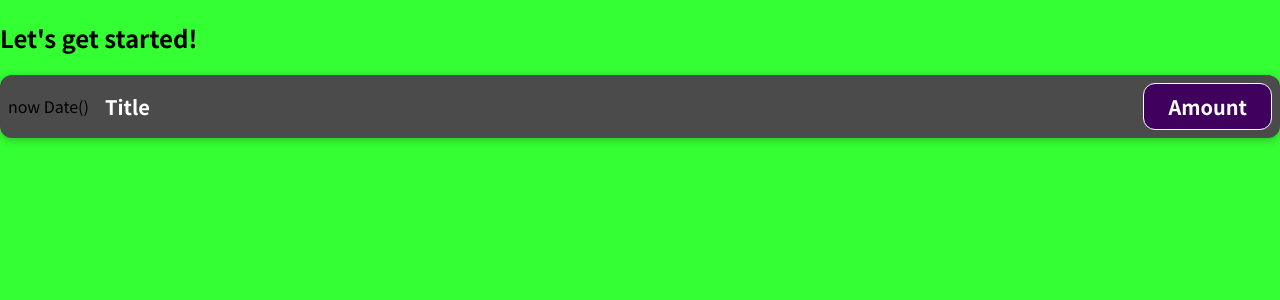
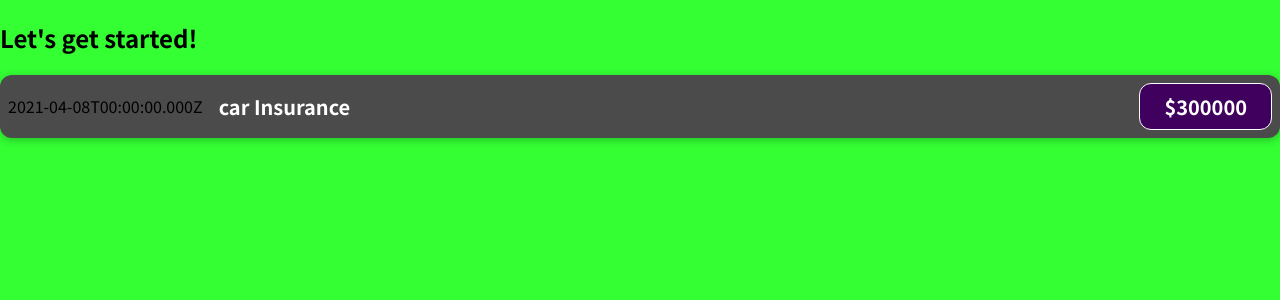
Before and after one commit to Manjunathmaju/React-traning, a JavaScript app in the folder react-complete-guide/: page / in a window 1280 px wide. Shown: the top 300 px of the page. Built offline with nearby package versions, Linux system fonts and the light colour scheme.

Commit message:
previous I have done hard code and now I pass values in dynamicaly and  In next I will do how to reuse this dynamic values

```diff
--- a/react-complete-guide/src/components/ExpenseItem.js
+++ b/react-complete-guide/src/components/ExpenseItem.js
@@ -4,11 +4,15 @@
 
 import './ExpenseItem.css'
 function ExpenseItem() {// Again the file name should be same as file name
+    const expenseDate = new Date(2021, 3, 8);
+    const expenseTitle = 'car Insurance';
+    const expenseAmount = 300000;
+
     return (
         <div className='expense-item'>
-            <div>now Date()</div>
-            <div className='expense-item__description'><h2>Title</h2></div>
-            <div className='expense-item__price'>Amount</div>
+            <div>{expenseDate.toISOString()}</div>
+            <div className='expense-item__description'><h2>{expenseTitle}</h2></div>
+            <div className='expense-item__price'>${expenseAmount}</div>
         </div>
     )
 }
```
